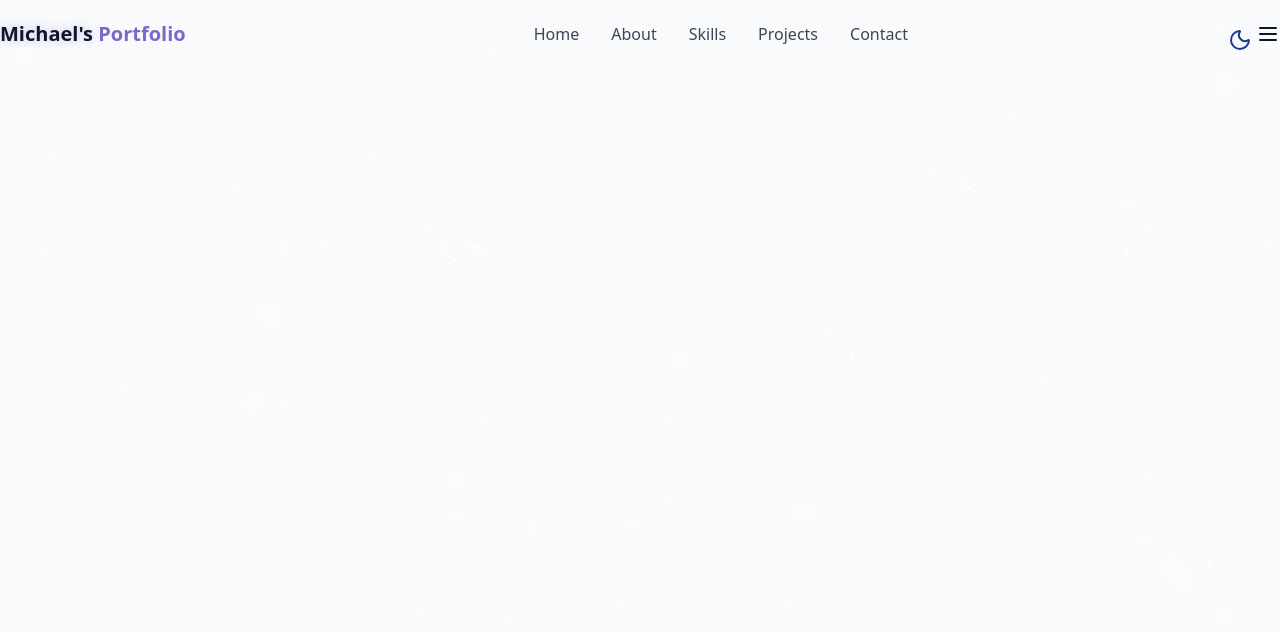
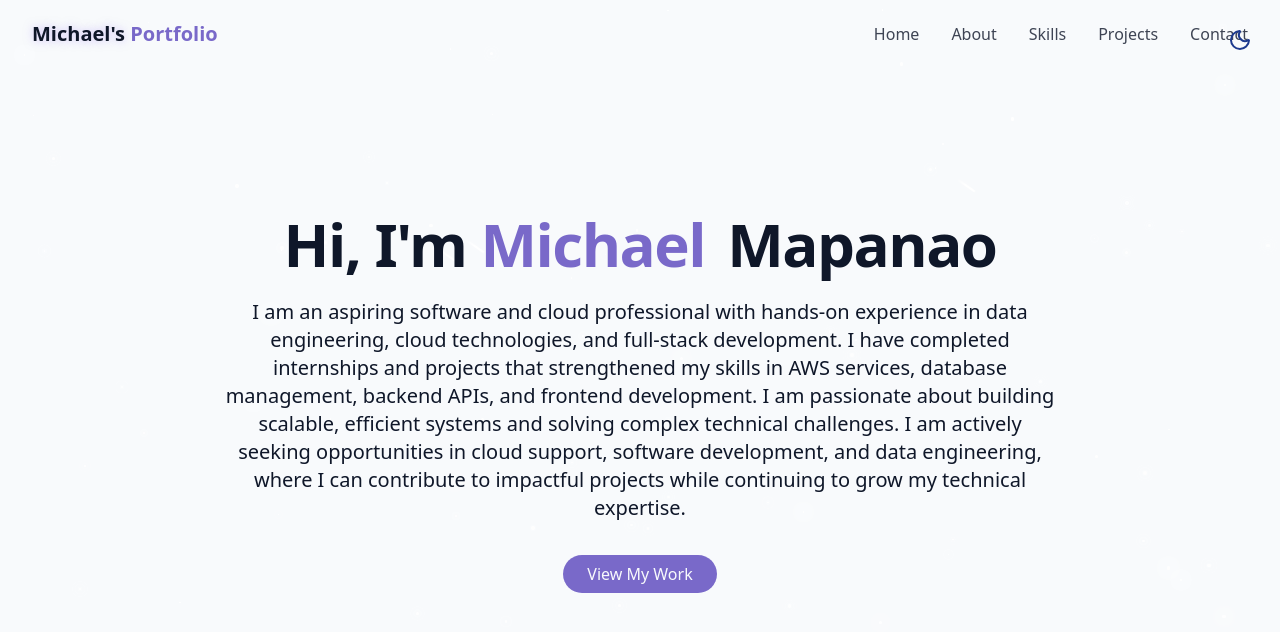
Before and after one commit to BaptizedLion/Beautiful-Portfolio, a React (Vite) app: page / in a window 1280 px wide. Shown: the top 632 px of the page. Built offline with nearby package versions, Linux system fonts and the light colour scheme.

Commit message:
Added about me

```diff
--- /dev/null
+++ b/src/components/HeroSection.jsx
@@ -0,0 +1,46 @@
+export const HeroSection = () => {
+  return (
+    <section
+      id="hero"
+      className="relative min-h-screen flex flex-col items-center justify-center px-4"
+    >
+      <div className="container max-w-4xl mx-auto text-center z-10">
+        <div className="space-y-6">
+          <h1 className="text-4xl md:text-6xl font-bold tracking-tight">
+            <span className="opacity-0 animate-fade-in"> Hi, I'm</span>
+            <span className="text-primary opacity-0 animate-fade-in-delay-3">
+              {" "}
+              Michael
+            </span>
+            <span className="text-gradient ml-2 opacity-0 animate-fade-in-delay-3">
+              {" "}
+              Mapanao
+            </span>
+          </h1>
+          <p className="text-lg md:text-xl text-muted-foreground max-2-2xl mx-auto opacity-0 animate-fade-in-delay-1">
+            I am an aspiring software and cloud professional with hands-on
+            experience in data engineering, cloud technologies, and full-stack
+            development. I have completed internships and projects that
+            strengthened my skills in AWS services, database management, backend
+            APIs, and frontend development. I am passionate about building
+            scalable, efficient systems and solving complex technical
+            challenges. I am actively seeking opportunities in cloud support,
+            software development, and data engineering, where I can contribute
+            to impactful projects while continuing to grow my technical
+            expertise.
+          </p>
+          <div className="pt-4 opacity-0 animate-fade-in-delay-1">
+            <a href="#projects" className="cosmic-button">
+              View My Work
+            </a>
+          </div>
+        </div>
+      </div>
+
+
+      <div className="absolute bottom-8 left">
+
+      </div>
+    </section>
+  );
+};
--- a/src/components/NavBar.jsx
+++ b/src/components/NavBar.jsx
@@ -1,9 +1,9 @@
 import { cn } from "@/lib/utils";
-import { useEffect } from "react";
-import { useState } from "react";
-import { Menu } from "lucide-react";
+import { useEffect, useState } from "react";
+import { Menu, X } from "lucide-react";
+
 const navItems = [
-  { name: "Home", href: "#home" },
+  { name: "Home", href: "#hero" },
   { name: "About", href: "#about" },
   { name: "Skills", href: "#skills" },
   { name: "Projects", href: "#projects" },
@@ -16,49 +16,61 @@ export const NavBar = () => {
 
   useEffect(() => {
     const handleScroll = () => {
-      setIsScrolled(window.screenY > 10);
+      setIsScrolled(window.scrollY > 10); // ✅ fixed
     };
     window.addEventListener("scroll", handleScroll);
     return () => window.removeEventListener("scroll", handleScroll);
   }, []);
+
   return (
     <nav
       className={cn(
         "fixed w-full z-40 transition-all duration-300",
-        isScrolled ? "py-3 bg-background/80 backdrop-blur-md shadow-xs" : "py-5"
+        isScrolled
+          ? "py-3 bg-background/80 backdrop-blur-md shadow-sm"
+          : "py-5"
       )}
     >
       <div className="container flex items-center justify-between">
+        {/* Logo */}
         <a
           className="text-xl font-bold text-primary flex items-center"
-          href="#home"
+          href="#hero"
         >
-          <span className="relativ z-10">
-            <span className="text-glow text-foreground"> Michael's </span>{" "}
+          <span className="relative z-10">
+            <span className="text-glow text-foreground">
+              Michael&apos;s
+            </span>{" "}
             Portfolio
           </span>
         </a>
 
-        {/* desktop nav */}
+        {/* Desktop nav */}
         <div className="hidden md:flex space-x-8">
           {navItems.map((item, key) => (
             <a
               key={key}
               href={item.href}
-              className="text-foreground/80 hover:text-primary transition-colors duration:300"
+              className="text-foreground/80 hover:text-primary transition-colors duration-300"
             >
               {item.name}
             </a>
           ))}
         </div>
 
-        {/* mobile nav */}
+        {/* Mobile menu button */}
+        <button
+          onClick={() => setIsMenuOpen((prev) => !prev)}
+          className="md:hidden p-2 text-foreground z-50"
+          aria-label={isMenuOpen ? "Close Menu" : "Open Menu"}
+        >
+          {isMenuOpen ? <X size={24} /> : <Menu size={24} />}
+        </button>
 
-        <button>{isMenuOpen ? <X size={24} /> : <Menu size={24} />} </button>
-
+        {/* Mobile nav overlay */}
         <div
           className={cn(
-            "fixed inset-0 bg-backgroun/95 backdrop-blur-md z-40 flex flex-col items-center justify-center",
+            "fixed inset-0 bg-background/95 backdrop-blur-md z-40 flex flex-col items-center justify-center",
             "transition-all duration-300 md:hidden",
             isMenuOpen
               ? "opacity-100 pointer-events-auto"
@@ -70,7 +82,7 @@ export const NavBar = () => {
               <a
                 key={key}
                 href={item.href}
-                className="text-foreground/80 hover:text-primary transition-colors duration:300"
+                className="text-foreground/80 hover:text-primary transition-colors duration-300"
                 onClick={() => setIsMenuOpen(false)}
               >
                 {item.name}
--- a/src/components/ThemeToggle.jsx
+++ b/src/components/ThemeToggle.jsx
@@ -1,40 +1,46 @@
-import { Sun } from "lucide-react";
-import {useEffect, useState} from "react";
-import { Moon } from "lucide-react";
-import {cn} from "@/lib/utils";
+import { Moon, Sun } from "lucide-react";
+import { useEffect, useState } from "react";
+import { cn } from "@/lib/utils";
 
 export const ThemeToggle = () => {
   const [isDarkMode, setIsDarkMode] = useState(false);
 
   useEffect(() => {
-        const storedTheme = localStorage.getItem("theme")
+    const storedTheme = localStorage.getItem("theme");
     if (storedTheme === "dark") {
-            setIsDarkMode(true)
+      setIsDarkMode(true);
       document.documentElement.classList.add("dark");
     } else {
       localStorage.setItem("theme", "light");
       setIsDarkMode(false);
     }
-    }, [])
+  }, []);
 
   const toggleTheme = () => {
     if (isDarkMode) {
       document.documentElement.classList.remove("dark");
       localStorage.setItem("theme", "light");
       setIsDarkMode(false);
-        }else {
+    } else {
       document.documentElement.classList.add("dark");
       localStorage.setItem("theme", "dark");
       setIsDarkMode(true);
     }
-    }
+  };
 
-return <button onClick={toggleTheme} className={cn(
-    "fixed max-sm:hidden top-5 right-5 p-2 rounded-full transition-colors duration-300",
+  return (
+    <button
+      onClick={toggleTheme}
+      className={cn(
+        "fixed max-sm:hidden top-5 right-5 z-50 p-2 rounded-full transition-colors duration-300",
         "focus:outlin-hidden"
-)}> {isDarkMode ?
-    ( <Sun className="h-6 w-6 text-yellow-300"/>
- ) : ( <Moon className="h-6 w-6 text-blue-900"/>
+      )}
+    >
+      {isDarkMode ? (
+        <Sun className="h-6 w-6 text-yellow-300" />
+      ) : (
+        <Moon className="h-6 w-6 text-blue-900" />
       )}
     </button>
-}
+  );
+};
--- a/src/index.css
+++ b/src/index.css
@@ -111,7 +111,7 @@
 
 @utility container {
   margin-inline: auto;
-  padding-incline: 2rem;
+  padding-inline: 2rem;
 
   @media (width >= 640px) {
     max-width: 640px;
--- a/src/pages/Home.jsx
+++ b/src/pages/Home.jsx
@@ -1,7 +1,7 @@
 import { ThemeToggle } from "../components/ThemeToggle";
 import { StarBackground } from "../components/StarBackground";
 import { NavBar } from "../components/NavBar";
-
+import { HeroSection } from "../components/HeroSection";
 export const Home = () => {
 return (
 <div className="min-h-screen bg-background text-foreground overflow-x-hidden">
@@ -12,7 +12,9 @@ return (
 {/* Navigation Bar */}
 <NavBar />
 {/* Main Content */}
-
+<main>
+    <HeroSection />
+</main>
 
 {/* Footer */}
 </div>
```
Lines whose indentation alone changed are shown as unchanged.
